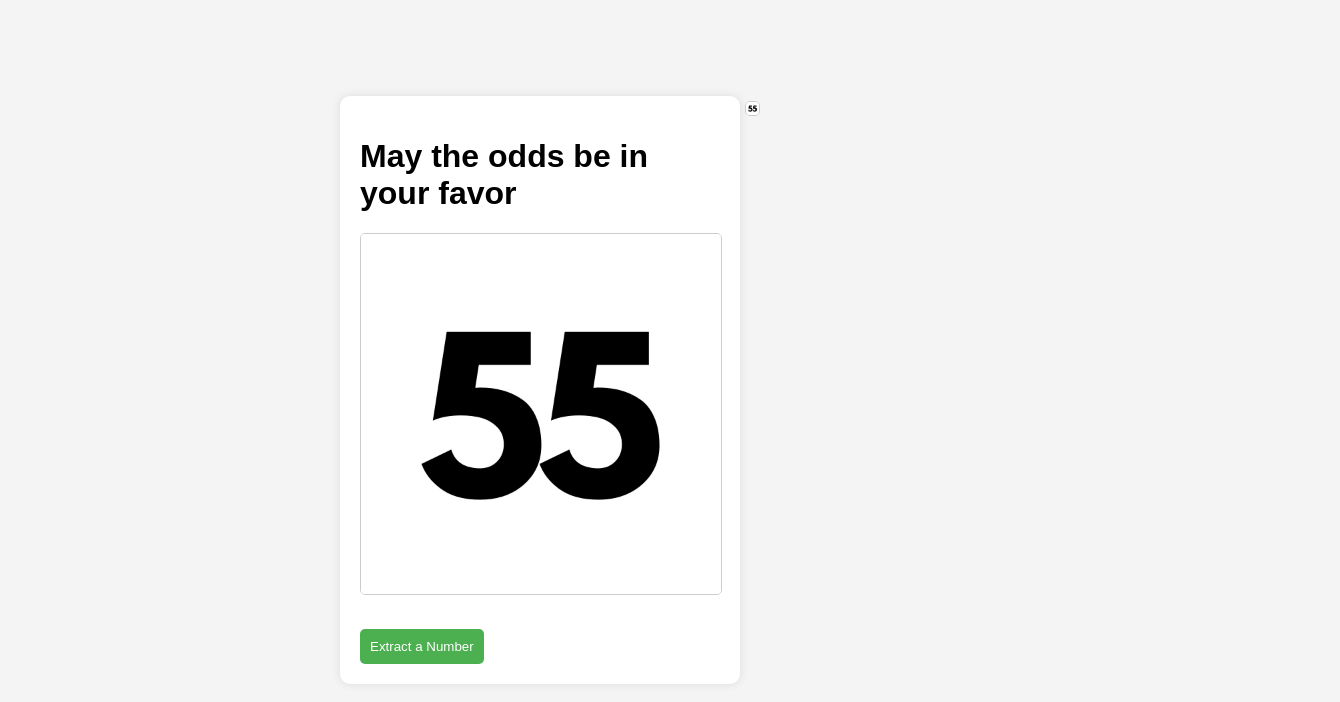
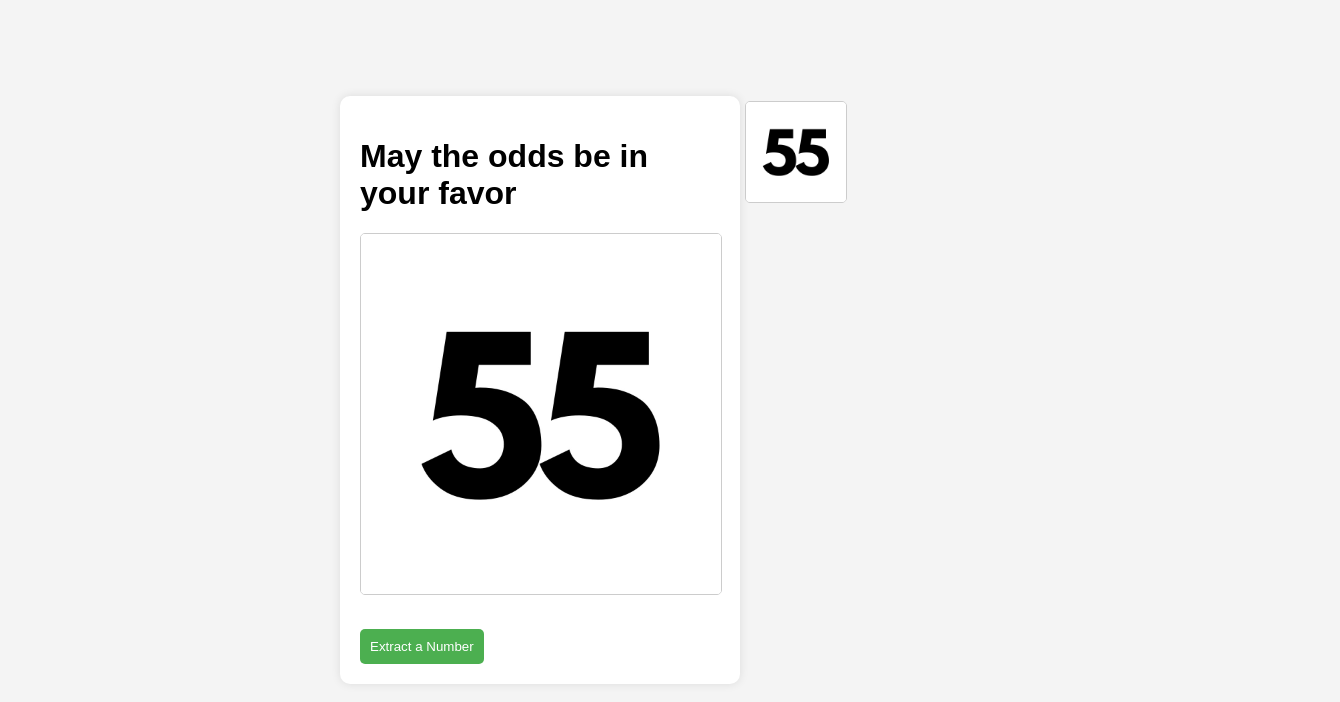
Before and after one commit to cric96/COps-tombola, a plain HTML site: page index.html in a window 1280 px wide. Both pictures are taken after a click on the button "Extract a Number". Shown: the whole page, 1340 px wide, since content can reach past the window. Drawn offline with Linux system fonts and the light colour scheme.

Commit message:
set image width

```diff
--- a/styles.css
+++ b/styles.css
@@ -67,8 +67,8 @@ button:hover {
 
 .selected-images-container img {
     margin: 5px;
-    width: 100%; /* Make each image take the full width of its column */
-    max-height: 100px; /* Set the desired maximum height for the images */
+    width: auto; /* Allow the image to size itself based on the container */
+    height: 100px; /* Set the desired fixed height for the images */
     object-fit: cover;
     border: 1px solid #ccc;
     border-radius: 5px;
```
